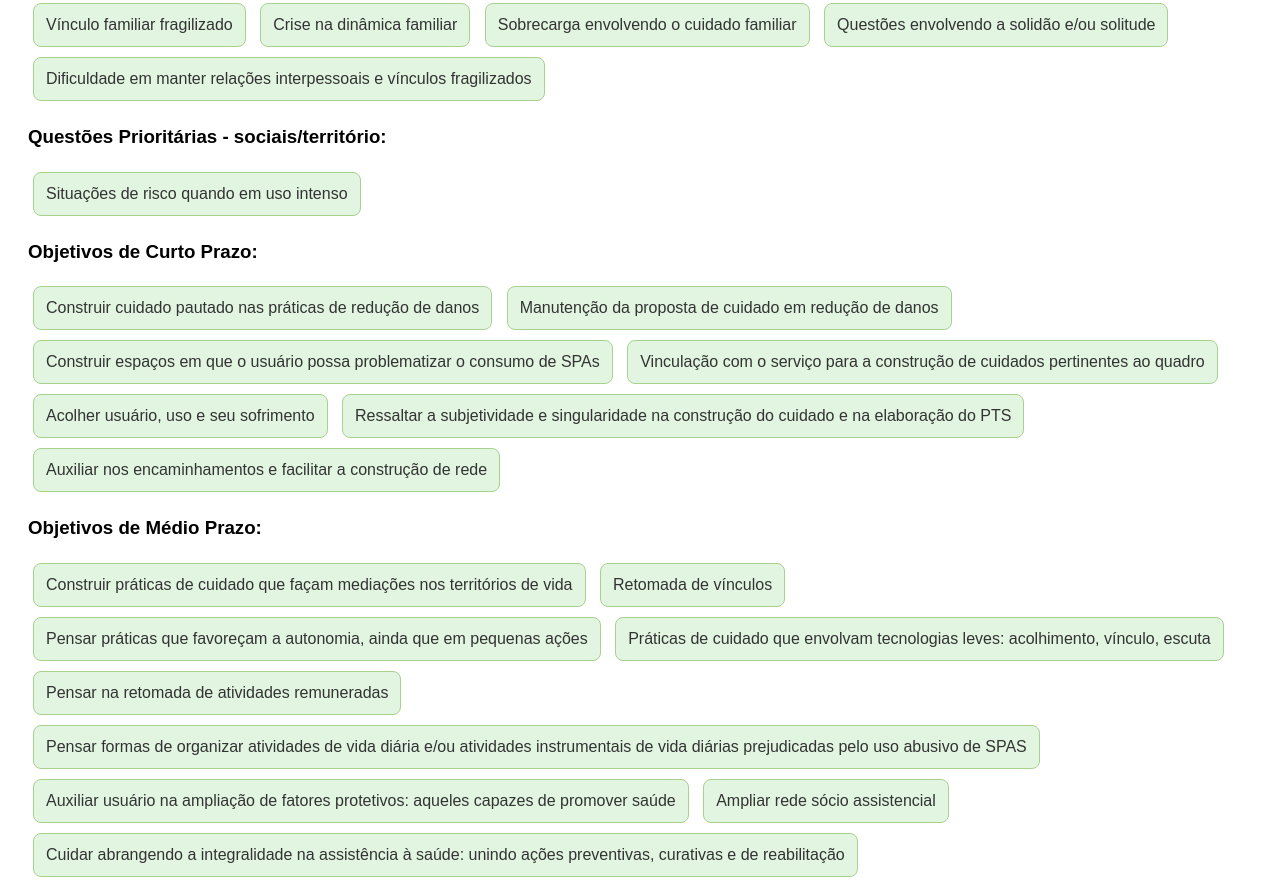
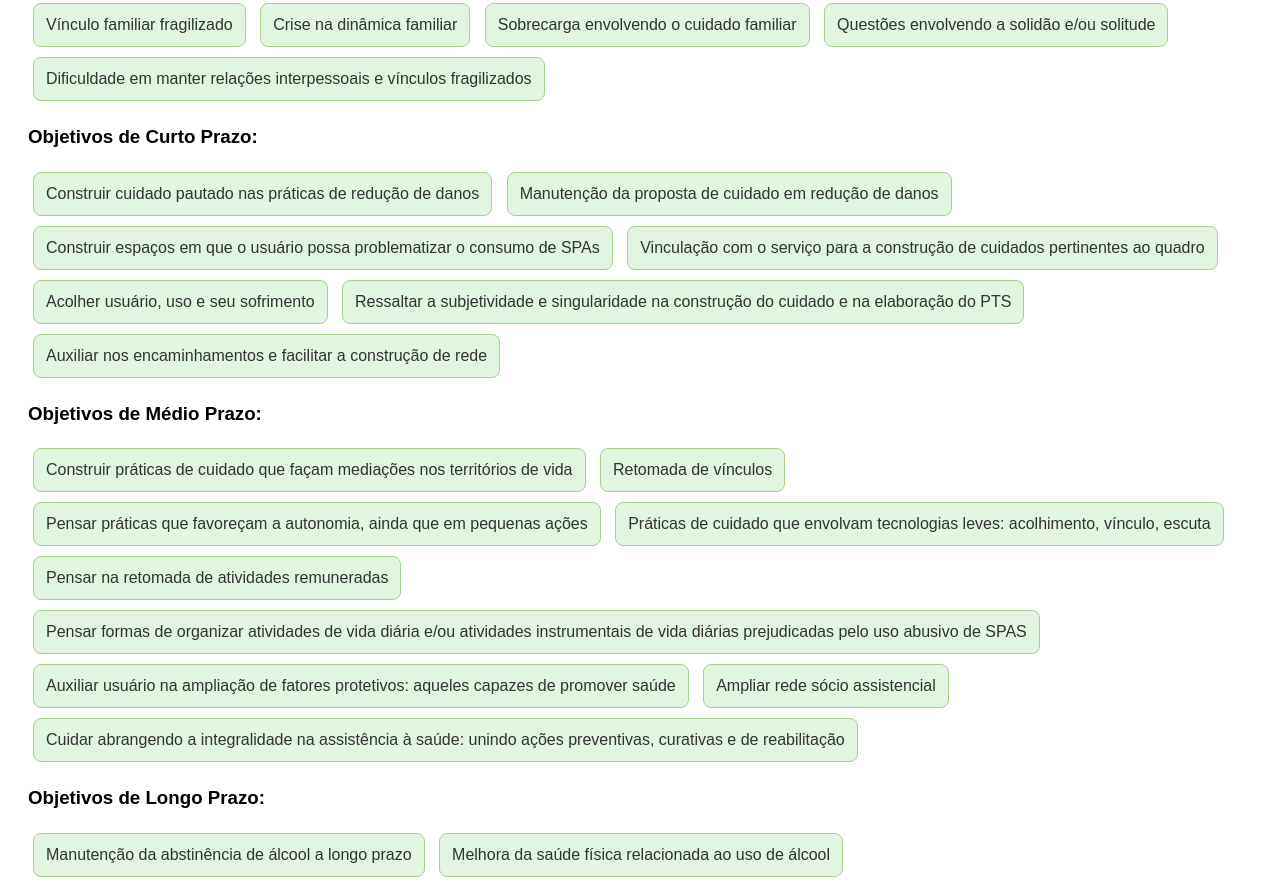
Before and after one commit to equipereviver/ptspec, a plain HTML site: page index.html in a window 1280 px wide. Shown: the part 800-1684 px from the top of the page. Drawn offline with Linux system fonts and the light colour scheme.

Commit message:
Update index.html

```diff
--- a/index.html
+++ b/index.html
@@ -102,11 +102,6 @@
 </div>
 
 <div class="section">
-    <h3>Questões Prioritárias - sociais/território:</h3>
-    <div class="campo" onclick="adicionarTexto('Situações de risco quando em uso intenso', 'questoesPrioritariasSociais')">Situações de risco quando em uso intenso</div>
-</div>
-
-<div class="section">
     <h3>Objetivos de Curto Prazo:</h3>
     <div class="campo" onclick="adicionarTexto('Construir cuidado pautado nas práticas de redução de danos', 'objetivosCurtoPrazo')">Construir cuidado pautado nas práticas de redução de danos</div>
     <div class="campo" onclick="adicionarTexto('Manutenção da proposta de cuidado em redução de danos', 'objetivosCurtoPrazo')">Manutenção da proposta de cuidado em redução de danos</div>
@@ -189,7 +184,6 @@
             'questoesPrioritariasAlcool': 'Questões prioritárias uso de álcool',
             'questoesPrioritariasMultipla': 'Questões prioritárias uso de múltiplas',
             'questoesPrioritariasVinculos': 'Questões prioritárias (vínculos)',
-            'questoesPrioritariasVinculos': 'Questões prioritárias - sociais',
             'objetivosCurtoPrazo': 'Objetivos de curto prazo',
             'objetivosMedioPrazo': 'Objetivos de médio prazo',
             'objetivosLongoPrazo': 'Objetivos de longo prazo'
```
